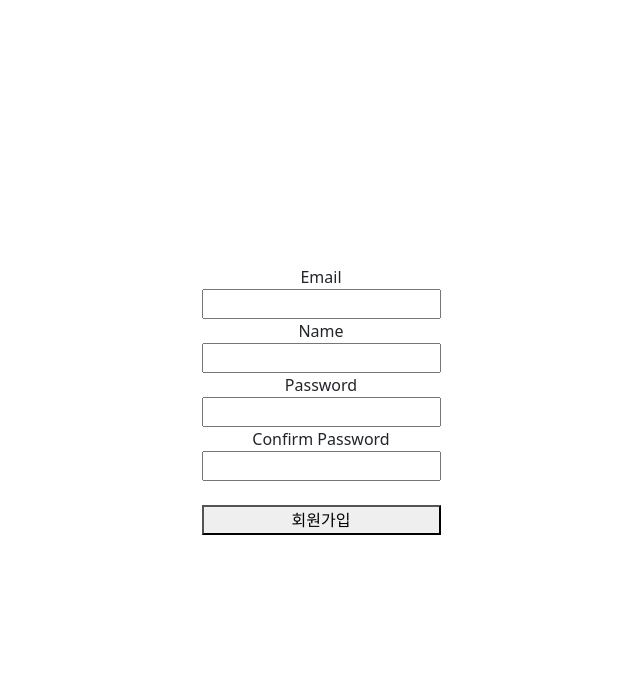
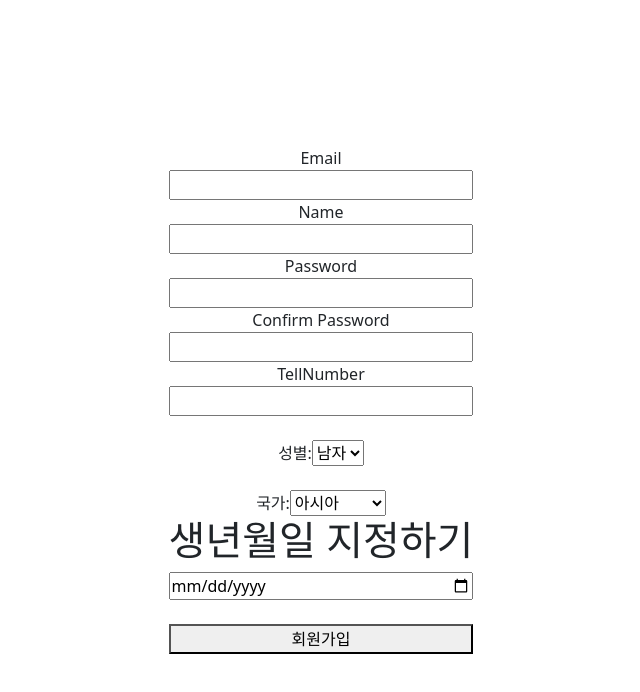
Before and after one commit to BearBnB505/BearBnB, a React (Create React App) app in the folder frontend/: page / in a window 1280 px wide. Shown: the top 692 px of the page, without its empty margins (319-959 px from the left). Built offline with nearby package versions, Linux system fonts and the light colour scheme.

Commit message:
2023-01-16 회원가입

```diff
--- a/frontend/package.json
+++ b/frontend/package.json
@@ -12,6 +12,8 @@
     "react": "^18.2.0",
     "react-bootstrap": "^2.7.0",
     "react-dom": "^18.2.0",
+    "react-redux": "^8.0.5",
+    "react-router-dom": "^6.6.2",
     "react-scripts": "5.0.1",
     "web-vitals": "^2.1.4"
   },
--- a/frontend/src/Join.jsx
+++ b/frontend/src/Join.jsx
@@ -1,49 +1,56 @@
-import React, { useState } from 'react';
+import React, {useState} from 'react';
 
 
-
-function Join(props){
+function Join(props) {
 
 
     const [Email, setEmail] = useState("");
     const [Name, setName] = useState("");
-    const[Password, setPassword] = useState("");
+    const [Password, setPassword] = useState("");
     const [ConfirmPassword, setConfirmPassword] = useState("");
+    const [TellNumber, setTellNumber] = useState("");
+
 
     const onEmailHandler = (event) => {
         setEmail(event.currentTarget.value);
     }
-    const onNameHandler = (event) =>{
+    const onNameHandler = (event) => {
         setName(event.currentTarget.value);
     }
     const onPasswordHandler = (event) => {
         setPassword(event.currentTarget.value);
     }
-    const onConfirmPasswordHandler = (event) =>{
+    const onConfirmPasswordHandler = (event) => {
         setConfirmPassword(event.currentTarget.value);
     }
-    const onSubmitHandler = (event)=>{
+    const onTellHandler = (event) => {
+        setTellNumber(event.currentTarget.value);
+    }
+
+
+    const onSubmitHandler = (event) => {
         event.preventDefault();
 
-        if(Password !== ConfirmPassword){
+        if (Password !== ConfirmPassword) {
             return alert('비밀번호와 비밀번호 확인이 같지 않습니다.')
         }
 
         let body = {
             email: Email,
-            name:Name,
-            password:Password,
-            confirmPassword:ConfirmPassword,
+            name: Name,
+            password: Password,
+            confirmPassword: ConfirmPassword,
+            tellNumber: TellNumber
         }
 
     }
 
-    return(
-        <div style ={{
-            display:'flex',justifyContent: 'center', alignItems: 'center',
-            width:'100%',height: '100vh'
+    return (
+        <div style={{
+            display: 'flex', justifyContent: 'center', alignItems: 'center',
+            width: '100%', height: '100vh'
         }}>
-        <form style={{ display:'flex', flexDirection: 'column'}}
+            <form style={{display: 'flex', flexDirection: 'column'}}
                   onSubmit={onSubmitHandler}
             >
                 <label>Email</label>
@@ -54,7 +61,31 @@ function Join(props){
                 <input type='password' value={Password} onChange={onPasswordHandler}/>
                 <label>Confirm Password</label>
                 <input type='password' value={ConfirmPassword} onChange={onConfirmPasswordHandler}/>
+                <label>TellNumber</label>
+                <input type='tel' value={TellNumber} onChange={onTellHandler}/>
                 <br />
+                <label>
+                    성별:
+                    <select>
+                        <option value="남자">남자</option>
+                        <option value="여자">여자</option>
+                    </select>
+                </label>
+                <br />
+                <label>
+                    국가:
+                    <select>
+                        <option>아시아</option>
+                        <option>북아메리카</option>
+                        <option>남아메리카</option>
+                        <option>유럽</option>
+                        <option>오세아니아</option>
+                        <option>아프리카</option>
+                    </select>
+                </label>
+                <h1>생년월일 지정하기</h1>
+                <input type={"date"}/>
+            <br/>
             <button formAction=''>
                 회원가입
             </button>
```
Also changed, not shown: 1 other file (tests, documents, lock files or other folders). Lines whose indentation alone changed are shown as unchanged.
